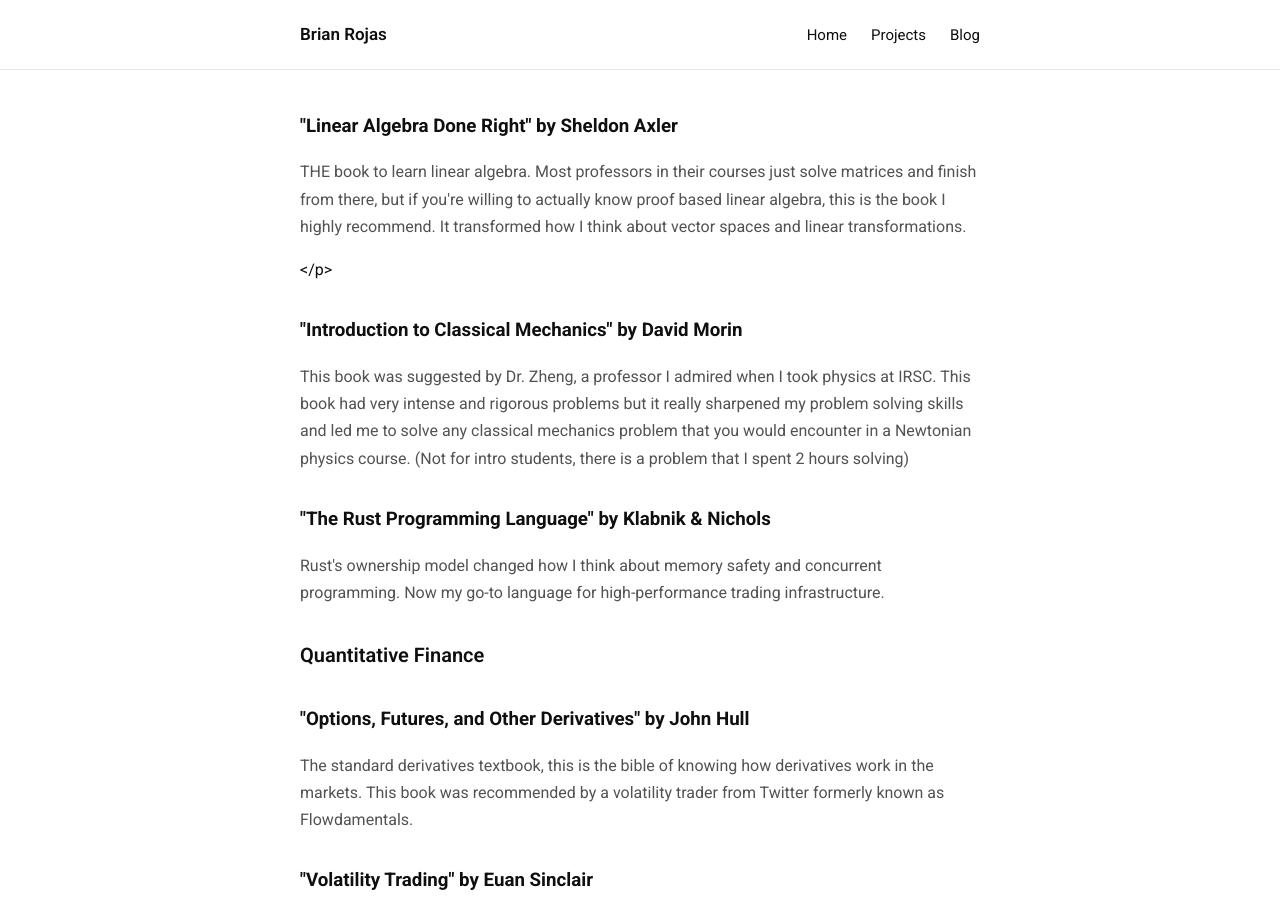
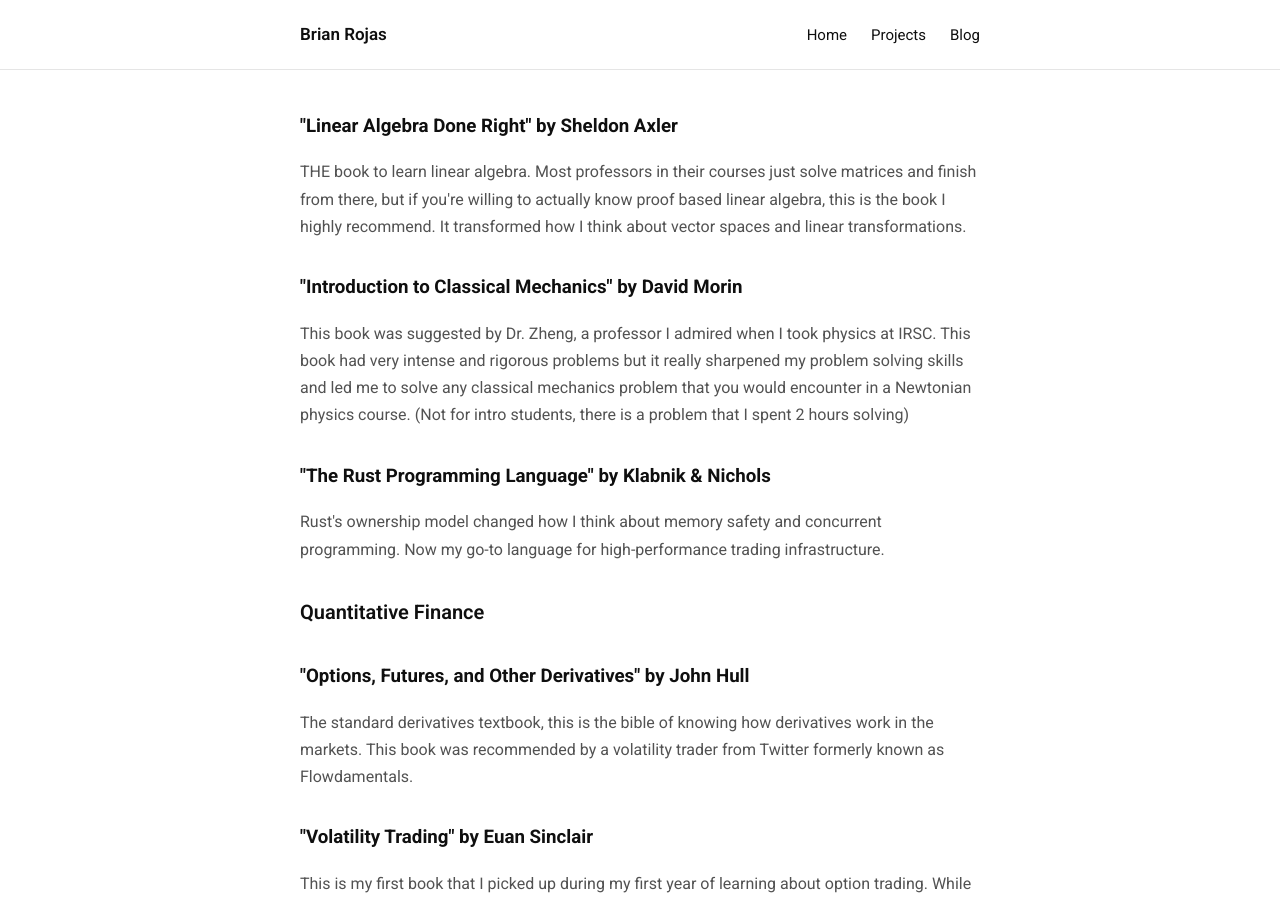
Before and after one commit to brianrojrc/brianrojrc.github.io, a Jekyll site: the page built from _posts/2025-08-28-Books.md, in a window 1280 px wide and 900 px high, scrolled down 317 px. Built offline with Jekyll 4.4.1, drawn with Linux system fonts in a browser that asks for light colours.

```diff
--- a/_posts/2025-08-28-Books.md
+++ b/_posts/2025-08-28-Books.md
@@ -17,7 +17,7 @@ excerpt: "Book recommendations"
 
     <div class="book-item">
         <h3>"Linear Algebra Done Right" by Sheldon Axler</h3>
-        <p>THE book to learn linear algebra. Most professors in their courses just solve matrices and finish from there, but if you're willing to actually know proof based linear algebra, this is the book I highly recommend. It transformed how I think about vector spaces and linear transformations.</p></p>
+        <p>THE book to learn linear algebra. Most professors in their courses just solve matrices and finish from there, but if you're willing to actually know proof based linear algebra, this is the book I highly recommend. It transformed how I think about vector spaces and linear transformations.</p>
     </div>
 
     <div class="book-item">
```
